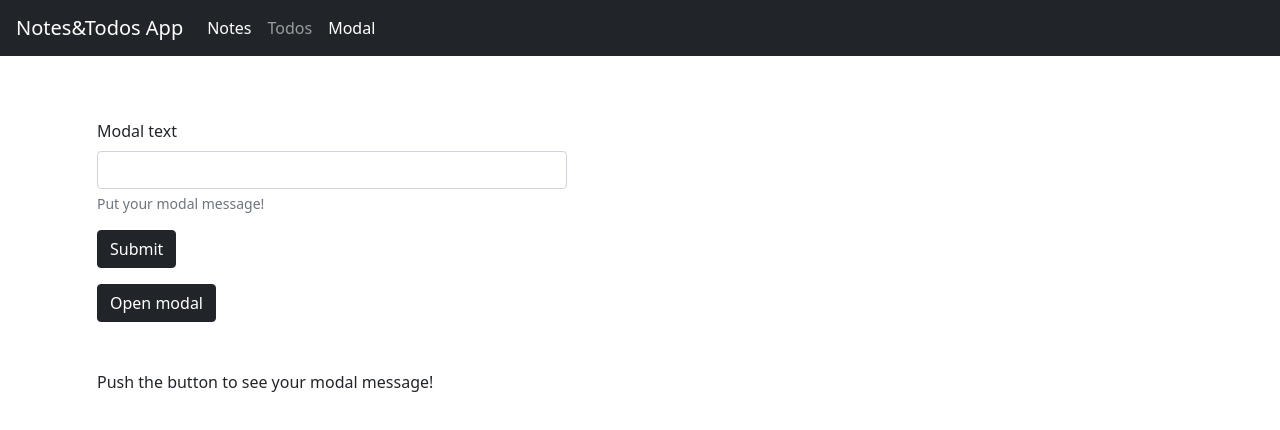
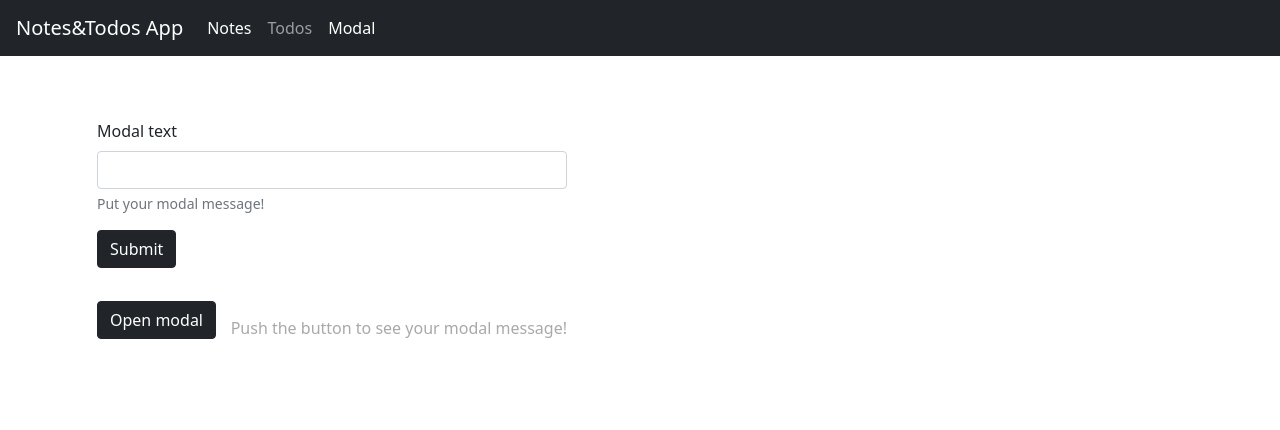
Before and after one commit to Den081985/Notes-and-Todos-App, a React (Create React App) app: page /modal in a window 1280 px wide. Shown: the top 430 px of the page. Built offline with nearby package versions, Linux system fonts and the light colour scheme.

Commit message:
добавлены стили

```diff
--- a/src/index.scss
+++ b/src/index.scss
@@ -125,6 +125,7 @@
   height: 300px;
   width: 500px;
   border-radius: 5px;
+
   // transform: scale(0.5);
   // transition: 0.4s all;
 }
@@ -141,3 +142,22 @@
   right: 10px;
   bottom: 10px;
 }
+.remove-btn {
+  position: absolute;
+  bottom: 10px;
+  right: 90px;
+}
+.modal-text {
+  text-align: center;
+  font-size: 16px;
+  margin-top: 3rem;
+}
+.modal-div {
+  display: flex;
+  justify-content: space-between;
+  align-items: center;
+}
+.btn-text {
+  font-size: 16px;
+  color: darkgrey;
+}
```
